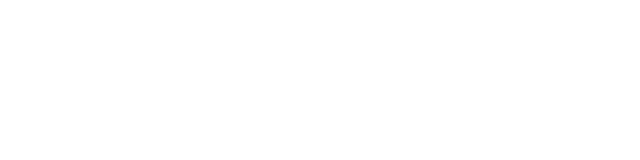
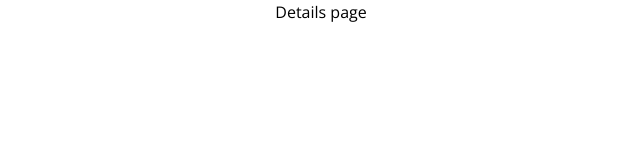
Before and after one commit to pri5m/birthday-app, a React (Create React App) app: page /details in a window 1280 px wide. Before the commit this address had no page. Shown: the top 160 px of the page, without its empty margins (319-959 px from the left). Built offline with nearby package versions, Linux system fonts and the light colour scheme.

Commit message:
Added details route and basic component

```diff
--- a/src/App.js
+++ b/src/App.js
@@ -1,11 +1,12 @@
 import { Route, Routes } from "react-router-dom";
+import Details from "./routes/details/details.component";
 import Home from "./routes/home/home.component";
-
 
 function App() {
   return (
     <Routes>
       <Route path='/' element={<Home />} />
+      <Route path='/details' element={<Details />} />
     </Routes>
   )
 }
--- a/src/components/user-card/user-card.component.jsx
+++ b/src/components/user-card/user-card.component.jsx
@@ -1,5 +1,6 @@
 import { Fragment } from "react";
 import Avatar from "react-avatar";
+import { Link } from "react-router-dom";
 import { useDateFormatter } from "../../hooks/useDateFormatter";
 
 const UserCard = ({ user }) => {
@@ -8,6 +9,7 @@
     const fullname = name.first + ' ' + name.last;
 
     return (
+        <Link to='/details'>
             <div className='grid col-8 gap-2 px-6 py-2 my-1 bg-slate-100 rounded-md'>
                 <Avatar name={fullname} size="50" textSizeRatio={0.5} round={true} />
                 <div className="col-start-2 col-span-5">
@@ -15,6 +17,7 @@
                     <p>{date}</p>
                 </div>
             </div>
+        </Link>
     );
 };
 
--- /dev/null
+++ b/src/routes/details/details.component.jsx
@@ -0,0 +1,10 @@
+
+const Details = () => {
+    return (
+        <div className="grid place-items-center">
+            <h1>Details page</h1>
+        </div>
+    );
+}
+
+export default Details;
```
Lines whose indentation alone changed are shown as unchanged.
